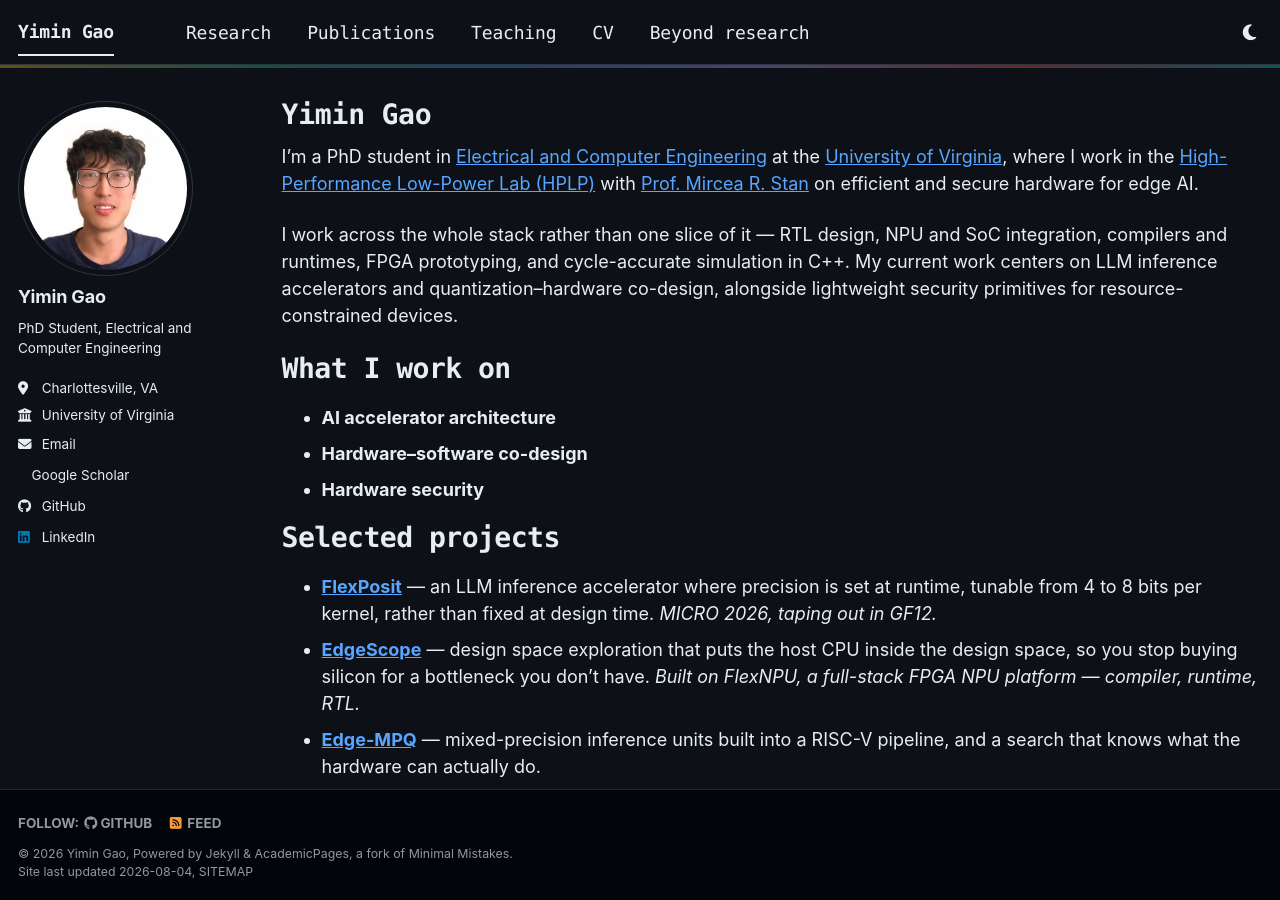
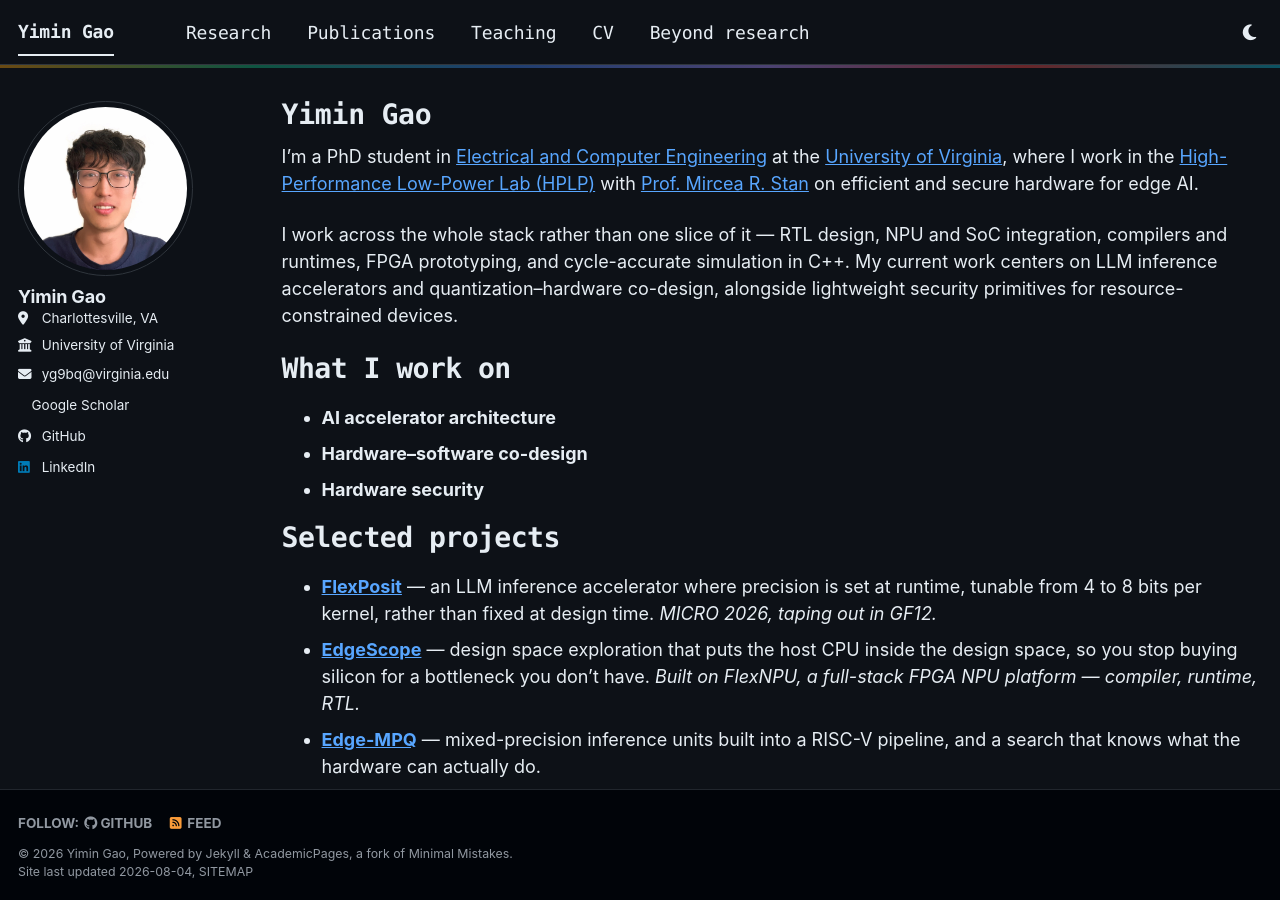
Before and after one commit to YiminGao0113/YiminGao0113.github.io, a Jekyll site: the page built from _pages/about.md, in a window 1280 px wide and 900 px high. Built offline with Jekyll 4.4.1, drawn with Linux system fonts in a browser that asks for light colours; a style sheet for code colours, icons or effects is not loaded.

Commit message:
Show the real email in the sidebar; drop the duplicated bio line
The sidebar link read "Email"; it now shows yg9bq@virginia.edu, which is
more useful to anyone scanning for a way to get in touch.

The bio line under the photo restated the department that the homepage's
first sentence already gives, having previously restated the What I work
on list. Left blank -- the sidebar still carries name, location, employer,
and links, so nothing is lost.

Co-Authored-By: Claude Opus 5 (1M context) <noreply@anthropic.com>

```diff
--- a/_config.yml
+++ b/_config.yml
@@ -27,7 +27,9 @@ author:
   avatar           : "profile.jpg"
   name             : "Yimin Gao"
   pronouns         : # example: "she/her"
-  bio              : "PhD Student, Electrical and Computer Engineering"
+  bio              : # Left blank on purpose. The sidebar already shows the
+                     # employer and location, and the homepage opens with the
+                     # department -- anything here restated one of them.
   location         : "Charlottesville, VA"
   employer         : "University of Virginia"
   uri              : # URL
--- a/_includes/author-profile.html
+++ b/_includes/author-profile.html
@@ -34,7 +34,7 @@
         <li><a href="{{ author.uri }}"><i class="fas fa-fw fa-link icon-pad-right" aria-hidden="true"></i>{{ site.data.ui-text[site.locale].website_label | default: "Website" }}</a></li>
       {% endif %}
       {% if author.email %}
-        <li><a href="mailto:{{ author.email }}"><i class="fas fa-fw fa-envelope icon-pad-right" aria-hidden="true"></i>{{ site.data.ui-text[site.locale].email_label | default: "Email" }}</a></li>
+        <li><a href="mailto:{{ author.email }}"><i class="fas fa-fw fa-envelope icon-pad-right" aria-hidden="true"></i>{{ author.email }}</a></li>
       {% endif %}
 
       <!-- Font Awesome and Academicons icons / Academic websites -->
```
